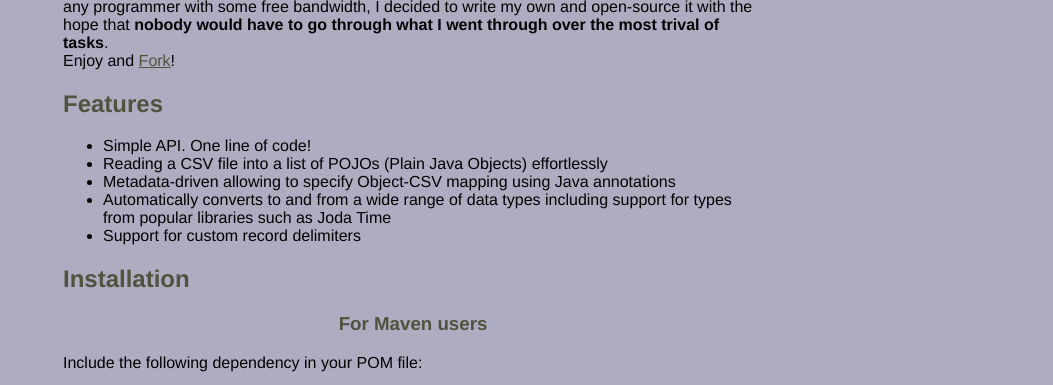
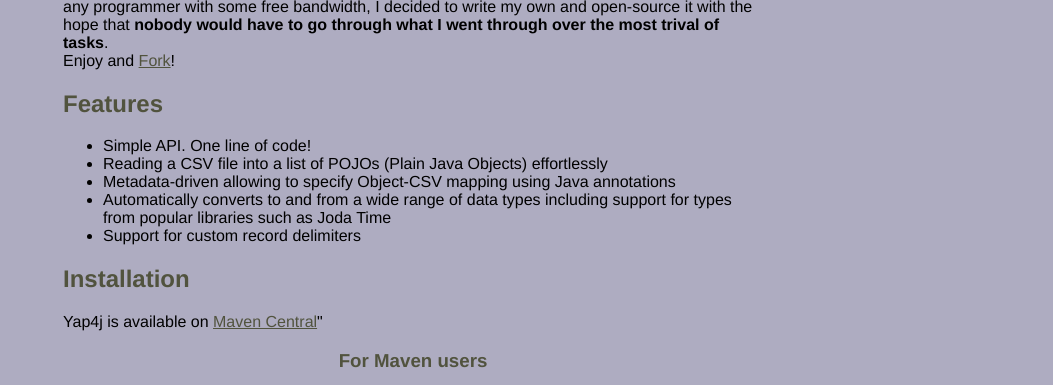
Before and after one commit to PolymathicCoder/Yap4j, a plain HTML site: page index.html in a window 1280 px wide. Shown: the part 355-740 px from the top of the page, without its empty margins (227-1280 px from the left). Drawn offline with Linux system fonts and the light colour scheme.

Commit message:
Edited index.html via GitHub

```diff
--- a/index.html
+++ b/index.html
@@ -76,6 +76,7 @@
 
     <h2>Installation</h2>
 
+    Yap4j is available on <a href=""http://search.maven.org/#artifactdetails%7Ccom.polymathiccoder%7Cyap4j%7C0.1.0%7Cjar">Maven Central</a>"
     <h3>For Maven users</h3>
     <p>Include the following dependency in your POM file:
       <pre class="cmd">&lt;dependency&gt;
@@ -84,6 +85,7 @@
     &lt;version&gt;0.1.0&lt;/version&gt;
 &lt;/dependency&gt;</pre>
     </p>
+
 
     <h2>Example</h2>
     <div class="gist">
```
